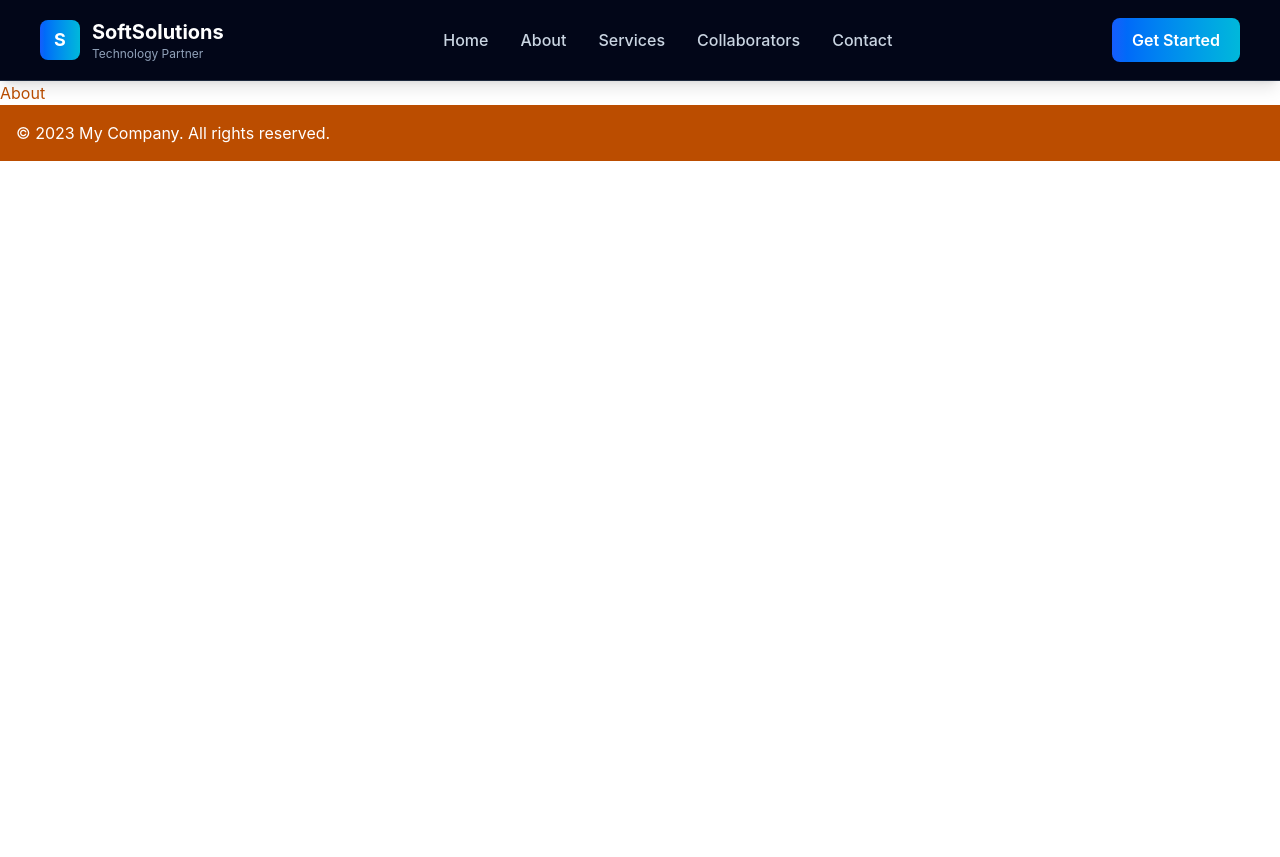
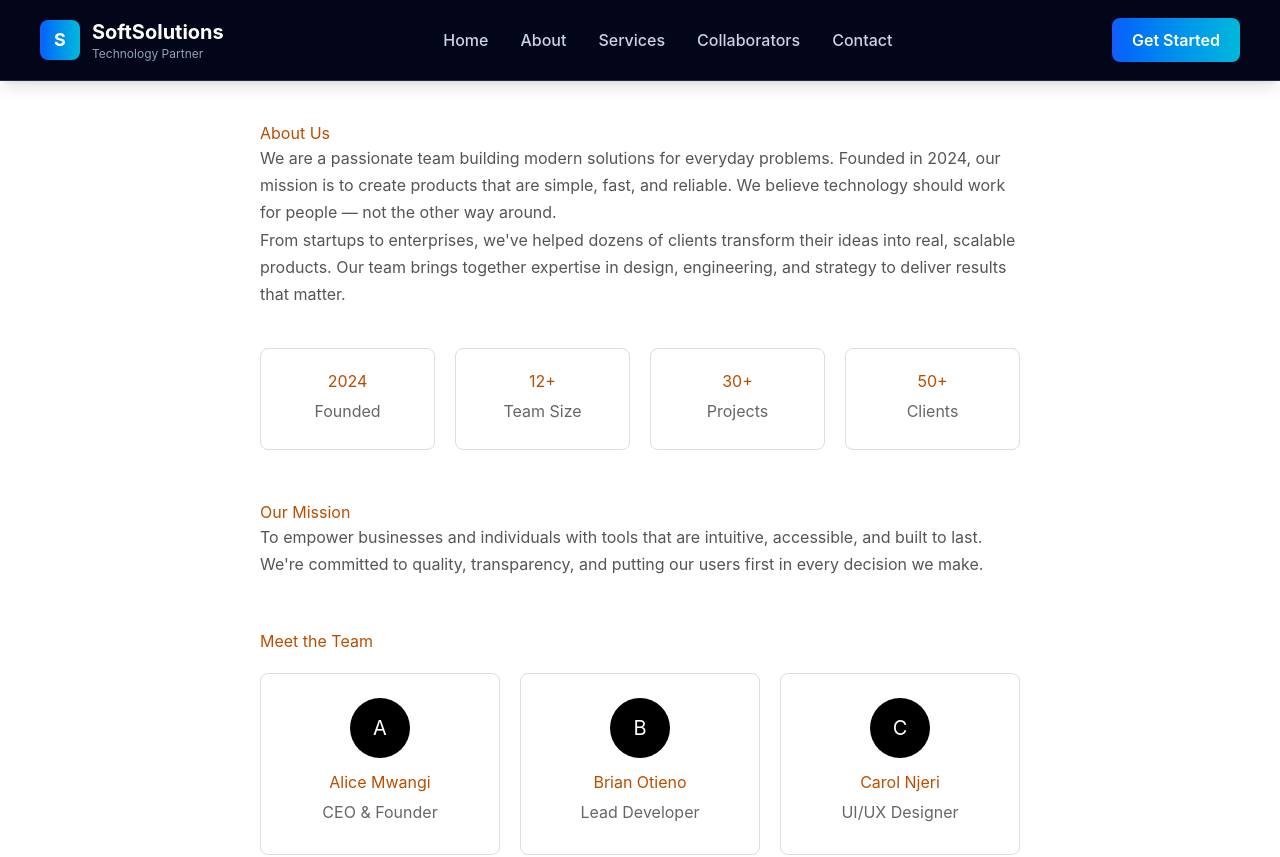
Before and after one commit to delarum/react-app-2, a React (Vite) app: page /about in a window 1280 px wide. Shown: the top 857 px of the page. Before the commit the page ends 800 px from the top, so only its background shows below. Built offline with nearby package versions, Linux system fonts and the light colour scheme.

Commit message:
enhance About page with team introduction, mission statement, and statistics

```diff
--- a/src/pages/About.jsx
+++ b/src/pages/About.jsx
@@ -1,9 +1,92 @@
-import React from 'react'
+function About() {
+  const team = [
+    { name: "Alice Mwangi", role: "CEO & Founder" },
+    { name: "Brian Otieno", role: "Lead Developer" },
+    { name: "Carol Njeri", role: "UI/UX Designer" },
+  ];
 
-function About() {
   return (
-    <div>About</div>
-  )
+    <div style={{ maxWidth: "800px", margin: "0 auto", padding: "40px 20px" }}>
+      <h1>About Us</h1>
+      <p style={{ color: "#555", lineHeight: "1.7" }}>
+        We are a passionate team building modern solutions for everyday problems.
+        Founded in 2024, our mission is to create products that are simple, fast, and reliable.
+        We believe technology should work for people — not the other way around.
+      </p>
+
+      <p style={{ color: "#555", lineHeight: "1.7" }}>
+        From startups to enterprises, we've helped dozens of clients transform their ideas
+        into real, scalable products. Our team brings together expertise in design,
+        engineering, and strategy to deliver results that matter.
+      </p>
+
+      {/* Stats */}
+      <div style={{ display: "flex", gap: "20px", marginTop: "40px", flexWrap: "wrap" }}>
+        {[
+          { label: "Founded", value: "2024" },
+          { label: "Team Size", value: "12+" },
+          { label: "Projects", value: "30+" },
+          { label: "Clients", value: "50+" },
+        ].map((stat, i) => (
+          <div key={i} style={{
+            flex: "1",
+            minWidth: "120px",
+            border: "1px solid #ddd",
+            borderRadius: "8px",
+            padding: "20px",
+            textAlign: "center"
+          }}>
+            <h2 style={{ margin: 0 }}>{stat.value}</h2>
+            <p style={{ color: "#666", margin: "6px 0" }}>{stat.label}</p>
+          </div>
+        ))}
+      </div>
+
+      {/* Mission */}
+      <div style={{ marginTop: "50px" }}>
+        <h2>Our Mission</h2>
+        <p style={{ color: "#555", lineHeight: "1.7" }}>
+          To empower businesses and individuals with tools that are intuitive, accessible,
+          and built to last. We're committed to quality, transparency, and putting our
+          users first in every decision we make.
+        </p>
+      </div>
+
+      {/* Team */}
+      <div style={{ marginTop: "50px" }}>
+        <h2>Meet the Team</h2>
+        <div style={{ display: "flex", gap: "20px", marginTop: "20px", flexWrap: "wrap" }}>
+          {team.map((member, i) => (
+            <div key={i} style={{
+              flex: "1",
+              minWidth: "180px",
+              border: "1px solid #ddd",
+              borderRadius: "8px",
+              padding: "24px",
+              textAlign: "center"
+            }}>
+              <div style={{
+                width: "60px",
+                height: "60px",
+                borderRadius: "50%",
+                background: "#000",
+                color: "#fff",
+                display: "flex",
+                alignItems: "center",
+                justifyContent: "center",
+                fontSize: "20px",
+                margin: "0 auto 12px"
+              }}>
+                {member.name.charAt(0)}
+              </div>
+              <h3 style={{ margin: 0 }}>{member.name}</h3>
+              <p style={{ color: "#666", margin: "6px 0" }}>{member.role}</p>
+            </div>
+          ))}
+        </div>
+      </div>
+    </div>
+  );
 }
 
-export default About
+export default About;
```
